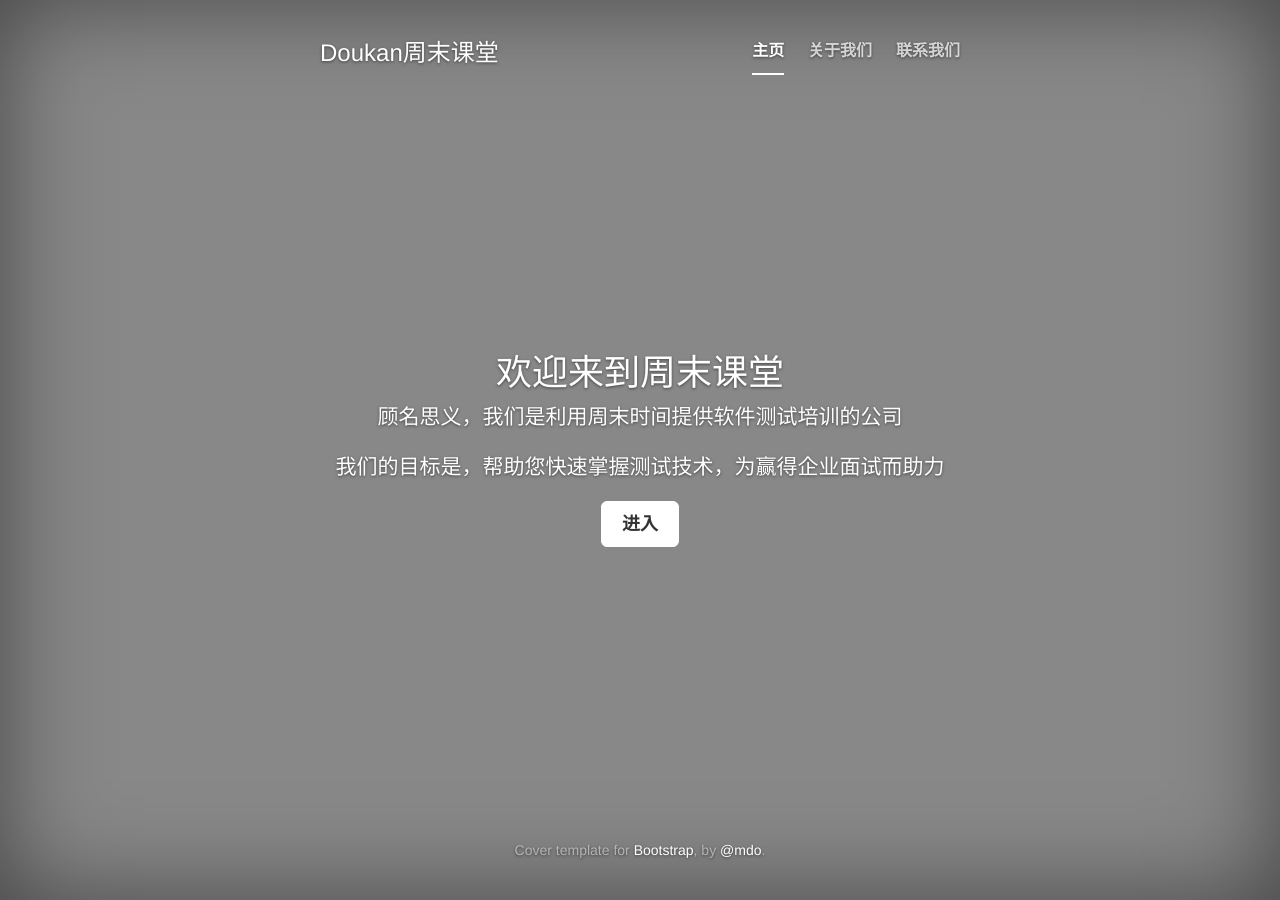
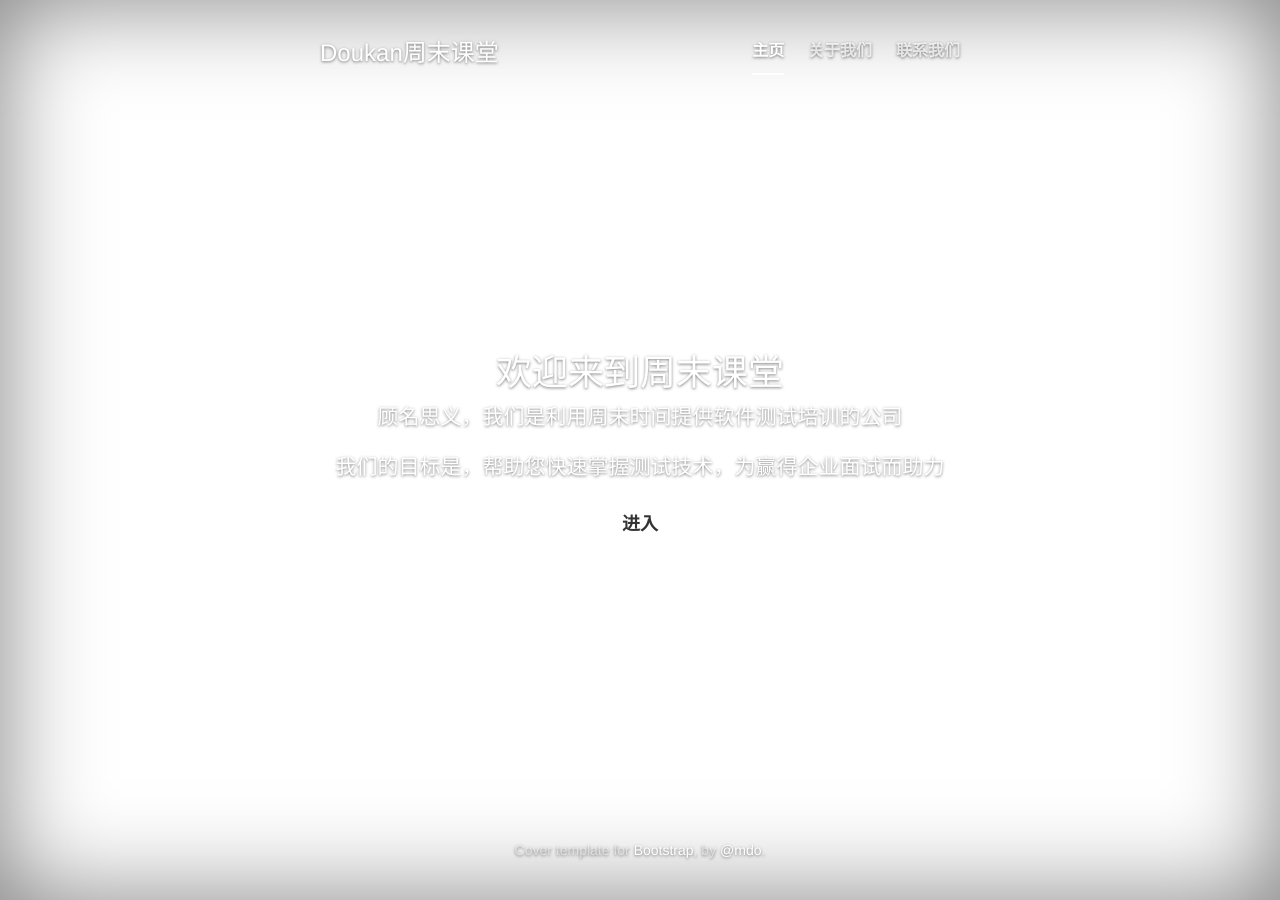
Before and after one commit to guming/myblog, a Jekyll site: the page index.html, which Jekyll copies as it is, in a window 1280 px wide. Built offline with Jekyll 4.4.1, drawn with Linux system fonts in a browser that asks for light colours; nearby versions of some CDN libraries.

Commit message:
change index

```diff
--- a/assets/css/cover.css
+++ b/assets/css/cover.css
@@ -27,7 +27,7 @@ a:hover {
 html,
 body {
   height: 100%;
-  background-color: #888;
+  background-color: #fff;
 }
 body {
   color: #fff;
```
